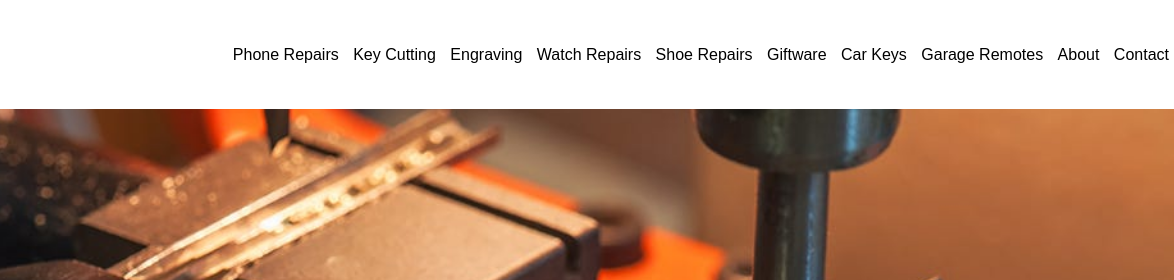
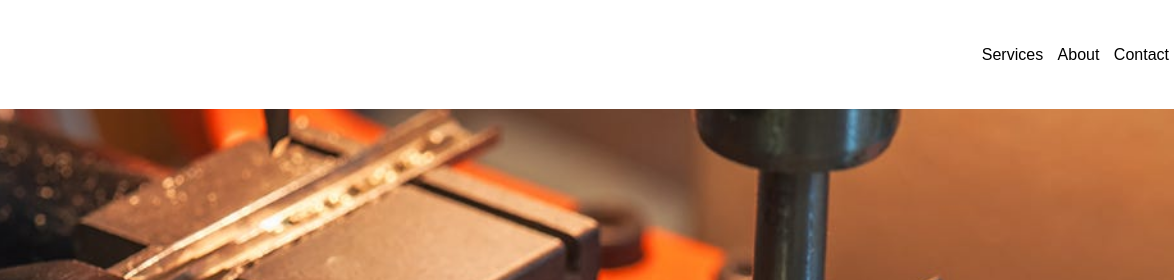
Before and after one commit to Zaf0708/claremont-keys, a plain HTML site: page index.html in a window 1280 px wide. Shown: the top 280 px of the page, 106-1280 px from the left. Drawn offline with Linux system fonts and the light colour scheme.

Commit message:
Edit navigation links.

```diff
--- a/index.html
+++ b/index.html
@@ -15,14 +15,7 @@
       <nav>
         <img src="images/logo.png" alt="Logo" class="logo">
         <ul id="sidemenu">
-          <li>Phone Repairs</li>
-          <li>Key Cutting</li>
-          <li>Engraving</li>
-          <li>Watch Repairs</li>
-          <li>Shoe Repairs</li>
-          <li>Giftware</li>
-          <li>Car Keys</li>
-          <li>Garage Remotes</li>
+          <li>Services</li>
           <li>About</li>
           <li>Contact</li>
         </ul>
```
